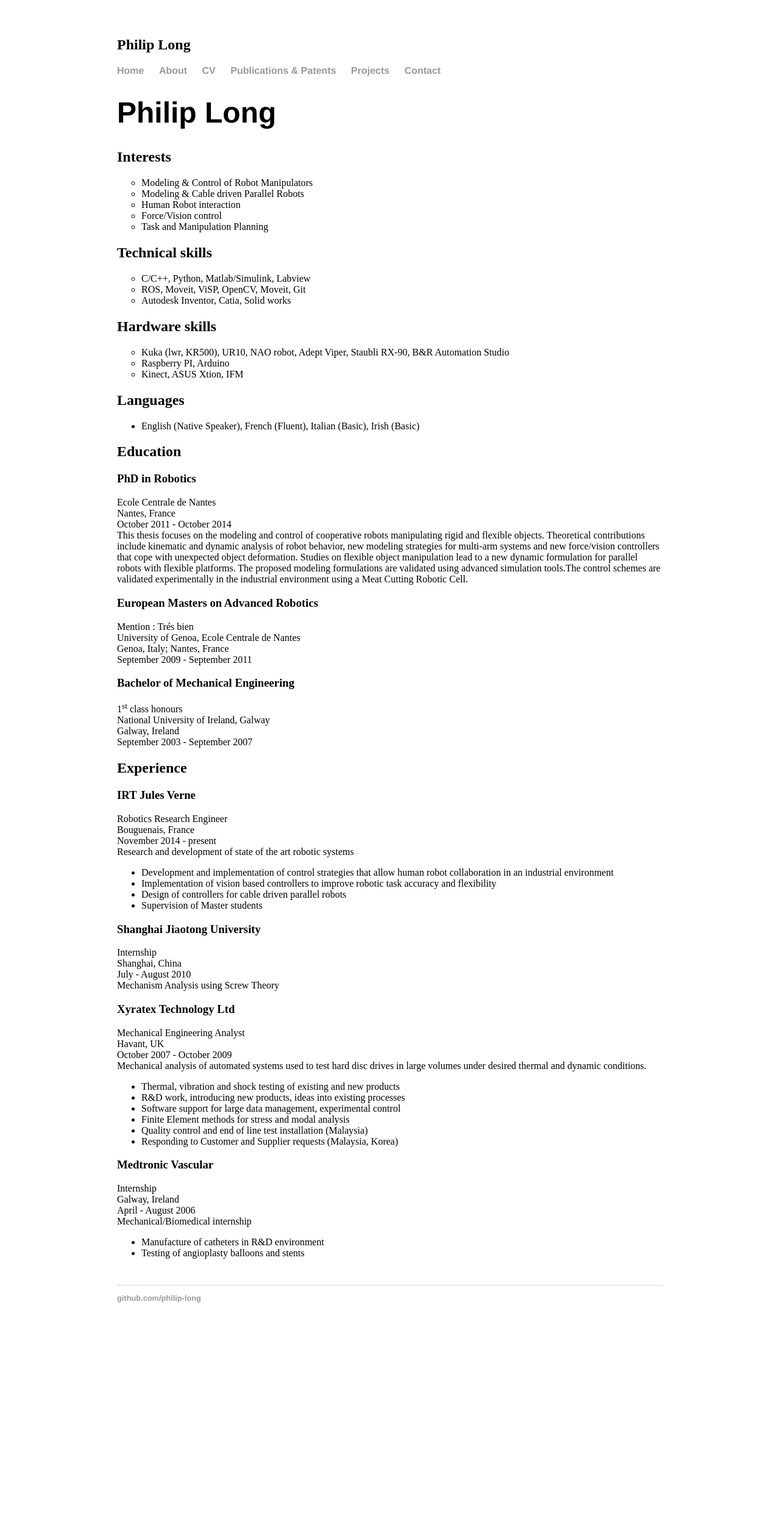
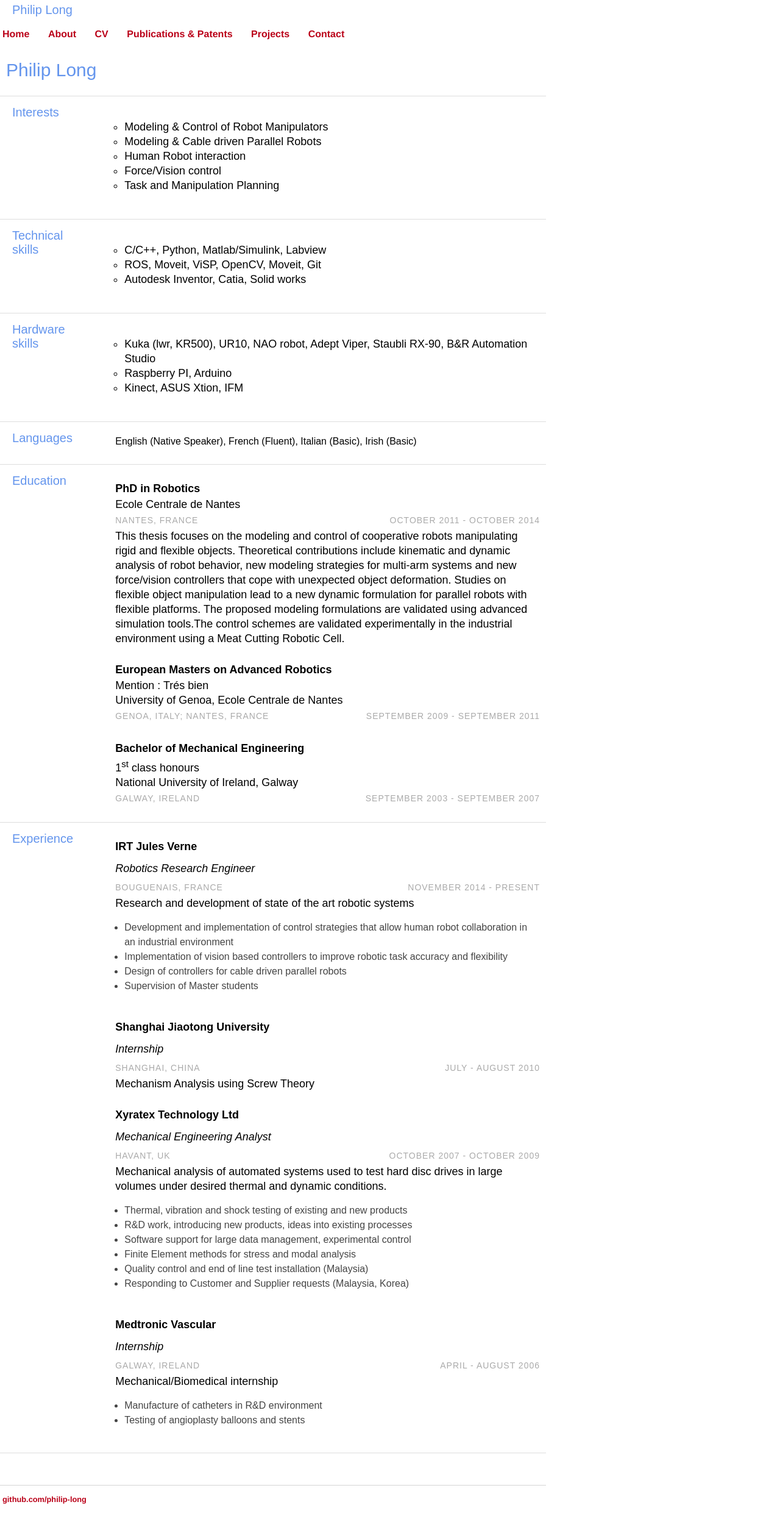
Before and after one commit to philip-long/philip-long.github.io, a Jekyll site: the page built from cv/index.html, in a window 1280 px wide. Shown: the whole page at 61% size. Built offline with Jekyll 4.4.1, drawn with Linux system fonts in a browser that asks for light colours; before the commit the page ends 2196 px from its top, so only the background shows below that.

Commit message:
more tests

```diff
--- a/cv/cv_style.css
+++ b/cv/cv_style.css
@@ -113,6 +113,7 @@
 /*
  Page Rules
 */
+/*
 .page { width: 1000px;
         min-height: 29.7cm;
         margin: 1cm auto;
@@ -174,3 +175,4 @@
     ul.skills li{ font-size: 9pt; margin-bottom:0}
 
 }
+*/
--- a/cv/index.html
+++ b/cv/index.html
@@ -7,7 +7,7 @@
     <head>
         <meta charset="UTF-8">
         <title>Philip Long - Resume</title>
-<!--        <link rel="stylesheet" href="cv_style.css">        -->
+       <link rel="stylesheet" href="cv_style.css">
 
 
     <body>
```
